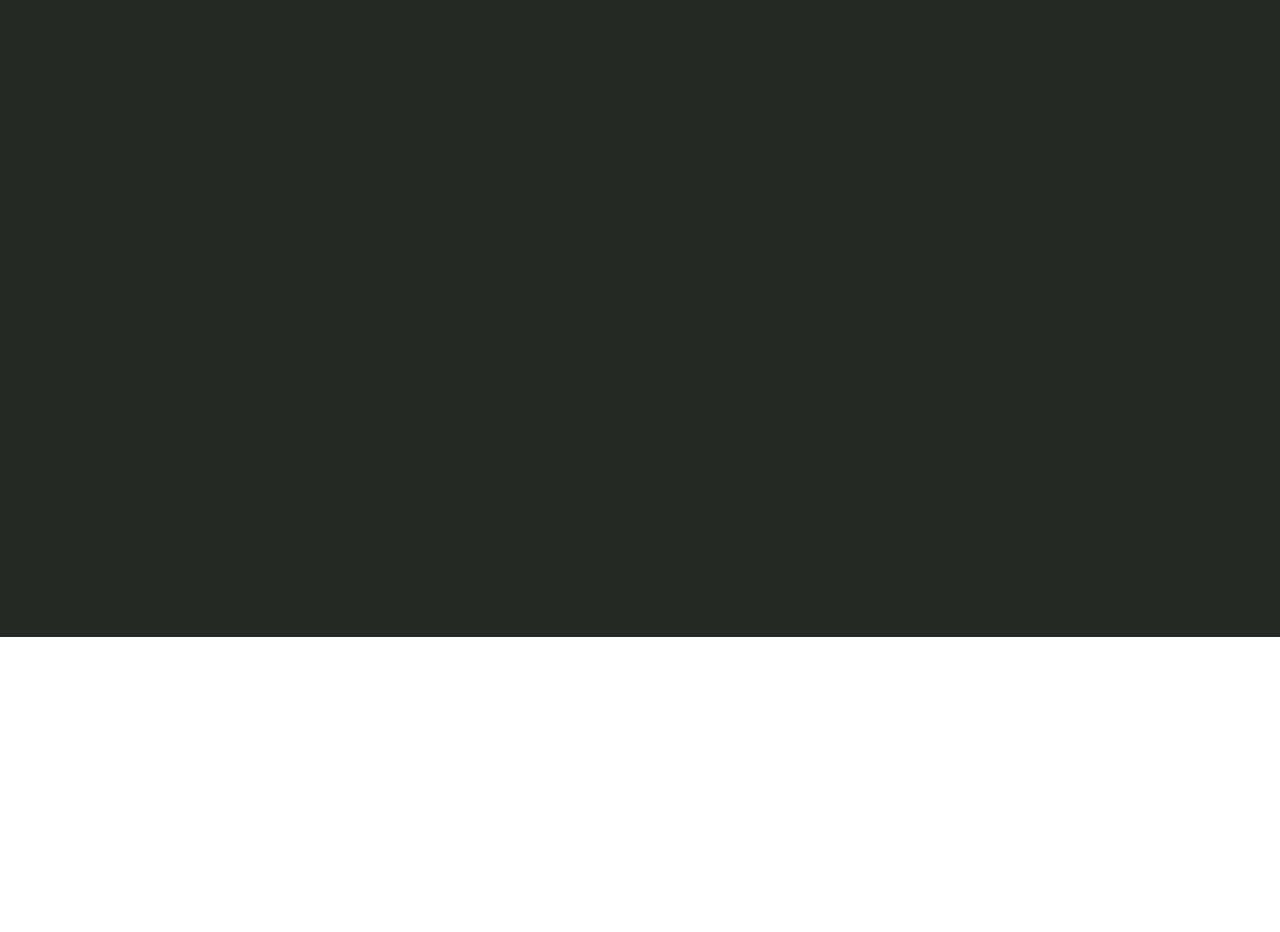
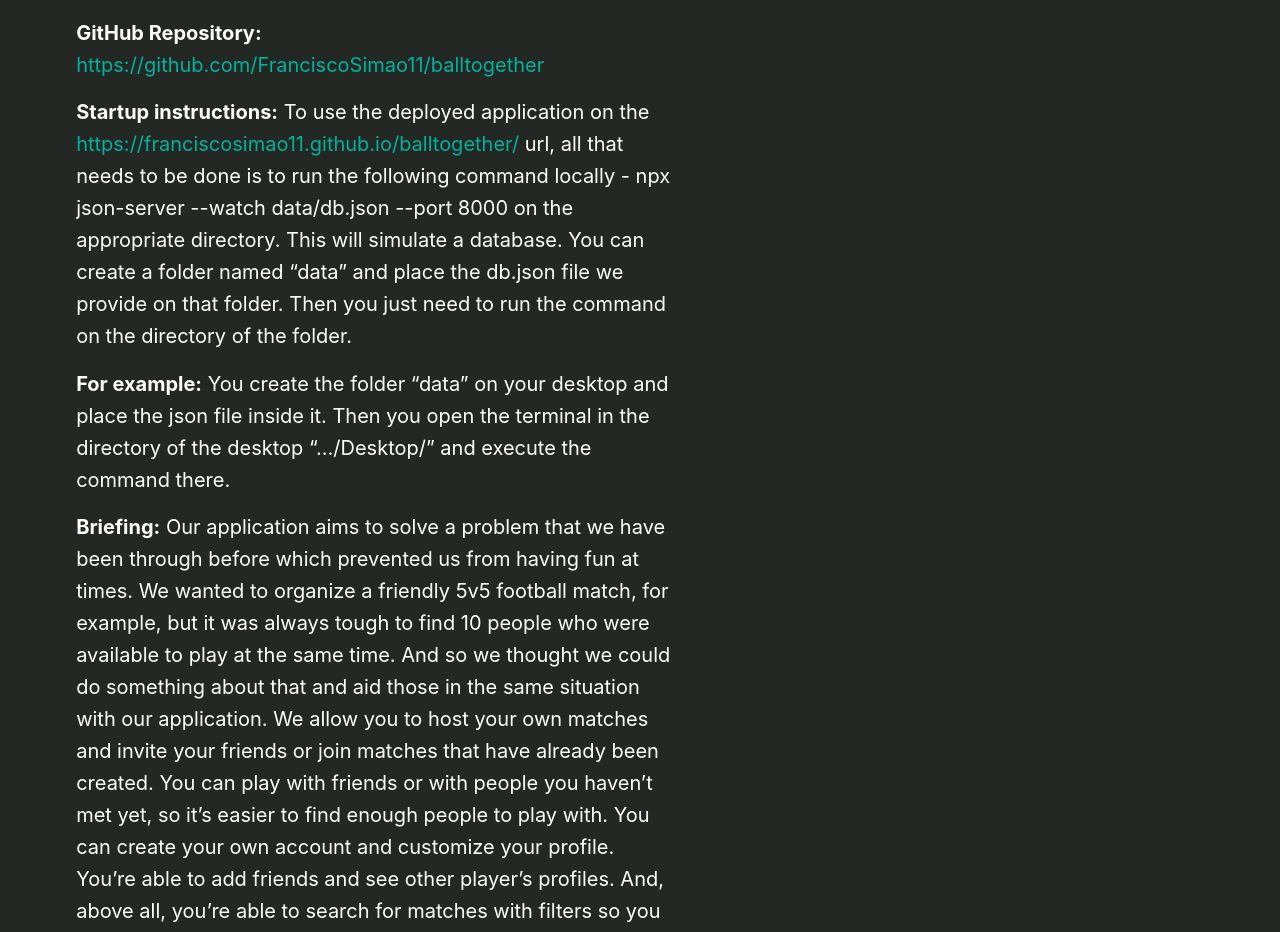
Before and after one commit to FranciscoSimao11/ipmwebsite, a React (Create React App) app: page /ipmwebsite/aboutus in a window 1280 px wide. Shown: the part 163-1095 px from the top of the page. Before the commit the page ends 800 px from the top, so only its background shows below. Built offline with nearby package versions, Linux system fonts and the light colour scheme.

Commit message:
final tweaks

```diff
--- a/src/App.tsx
+++ b/src/App.tsx
@@ -27,7 +27,7 @@
 						<Route path="/ipmwebsite/ourteam" exact>
 							<Teampage />
 						</Route>
-						<Route path="/ipmwebsite/ourgoal" exact>
+						<Route path="/ipmwebsite/aboutus" exact>
 							<Goalpage />
 						</Route>
 						<Route path="/ipmwebsite/devhistory" exact>
--- a/src/components/Goalpage.tsx
+++ b/src/components/Goalpage.tsx
@@ -5,12 +5,64 @@
 	return (
 		<div className="goal-container">
 			<div className="goal-wrapper">
-				<p className="goal"> <b>URL of the application:</b> <a className="goal-anchor" href="https://franciscosimao11.github.io/balltogether/"> https://franciscosimao11.github.io/balltogether/ </a></p>
-				<p className="goal"> <b>GitHub Repository:</b> <a className="goal-anchor" href="https://github.com/FranciscoSimao11/balltogether"> https://github.com/FranciscoSimao11/balltogether </a></p>
-				<p className="goal"> <b>Startup instructions:</b> To use the deployed application on the <a className="goal-anchor" href="https://franciscosimao11.github.io/balltogether/"> https://franciscosimao11.github.io/balltogether/ </a> url, all that needs to be done is to run the following command locally - npx json-server --watch data/db.json --port 8000 on the appropriate directory. This will simulate a database. You can create a folder named “data” and place the db.json file we provide on that folder. Then you just need to run the command on the directory of the folder.</p>
-				<p className="goal"> <b>For example:</b> You create the folder “data” on your desktop and place the json file inside it. Then you open the terminal in the directory of the desktop “…/Desktop/” and execute the command there. </p>
 				<p className="goal">
-					<b>Briefing:</b> Our application aims to solve a problem that we have been through before which prevented us from having fun at times. We wanted to organize a friendly 5v5 football match, for example, but it was always tough to find 10 people who were available to play at the same time. And so we thought we could do something about that and aid those in the same situation with our application. We allow you to host your own matches and invite your friends or join matches that have already been created. You can play with friends or with people you haven’t met yet, so it’s easier to find enough people to play with. You can create your own account and customize your profile. You’re able to add friends and see other player’s profiles. And, above all, you’re able to search for matches with filters so you can find the perfect match to jump in and show your skills!
+					{" "}
+					<b>URL of the application:</b>{" "}
+					<a
+						className="goal-anchor"
+						href="https://franciscosimao11.github.io/balltogether/"
+					>
+						{" "}
+						https://franciscosimao11.github.io/balltogether/{" "}
+					</a>
+				</p>
+				<p className="goal">
+					{" "}
+					<b>GitHub Repository:</b>{" "}
+					<a
+						className="goal-anchor"
+						href="https://github.com/FranciscoSimao11/balltogether"
+					>
+						{" "}
+						https://github.com/FranciscoSimao11/balltogether{" "}
+					</a>
+				</p>
+				<p className="goal">
+					{" "}
+					<b>Startup instructions:</b> To use the deployed application on the{" "}
+					<a
+						className="goal-anchor"
+						href="https://franciscosimao11.github.io/balltogether/"
+					>
+						{" "}
+						https://franciscosimao11.github.io/balltogether/{" "}
+					</a>{" "}
+					url, all that needs to be done is to run the following command locally
+					- npx json-server --watch data/db.json --port 8000 on the appropriate
+					directory. This will simulate a database. You can create a folder
+					named “data” and place the db.json file we provide on that folder.
+					Then you just need to run the command on the directory of the folder.
+				</p>
+				<p className="goal">
+					{" "}
+					<b>For example:</b> You create the folder “data” on your desktop and
+					place the json file inside it. Then you open the terminal in the
+					directory of the desktop “…/Desktop/” and execute the command there.{" "}
+				</p>
+				<p className="goal">
+					<b>Briefing:</b> Our application aims to solve a problem that we have
+					been through before which prevented us from having fun at times. We
+					wanted to organize a friendly 5v5 football match, for example, but it
+					was always tough to find 10 people who were available to play at the
+					same time. And so we thought we could do something about that and aid
+					those in the same situation with our application. We allow you to host
+					your own matches and invite your friends or join matches that have
+					already been created. You can play with friends or with people you
+					haven’t met yet, so it’s easier to find enough people to play with.
+					You can create your own account and customize your profile. You’re
+					able to add friends and see other player’s profiles. And, above all,
+					you’re able to search for matches with filters so you can find the
+					perfect match to jump in and show your skills!
 				</p>
 			</div>
 		</div>
--- a/src/components/Sidebar.tsx
+++ b/src/components/Sidebar.tsx
@@ -57,15 +57,15 @@
 					</ListItem>
 				</Link>
 				<Link
-					to="/ipmwebsite/ourgoal"
+					to="/ipmwebsite/aboutus"
 					style={{ textDecoration: "none" }}
 					onClick={() => toggleDrawer(!open)}
 				>
-					<ListItem button key={"Our Goal"}>
+					<ListItem button key={"About Us"}>
 						<ListItemIcon>
 							<SportsSoccerRounded />
 						</ListItemIcon>
-						<ListItemText primary={"Our Goal"} sx={{ color: textColor }} />
+						<ListItemText primary={"About Us"} sx={{ color: textColor }} />
 					</ListItem>
 				</Link>
 				<Link
--- a/src/styles/Assignments.css
+++ b/src/styles/Assignments.css
@@ -30,7 +30,10 @@
 
 .name {
 	color: rgb(0, 178, 155);
-	font-weight: 600;
+	font-weight: 700;
+	font-size: 24px;
+	padding-bottom: 8px;
+	margin-top: -6px;
 }
 
 .assign-img {
```
